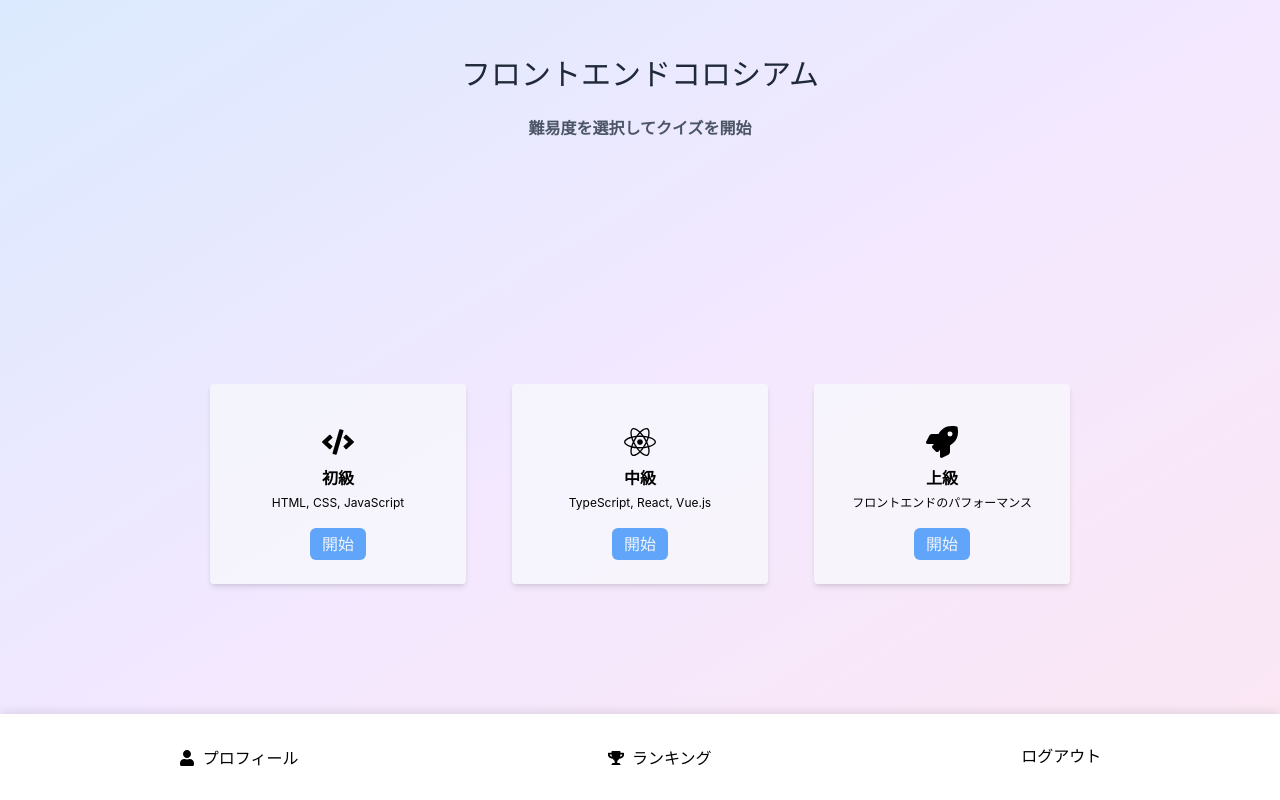
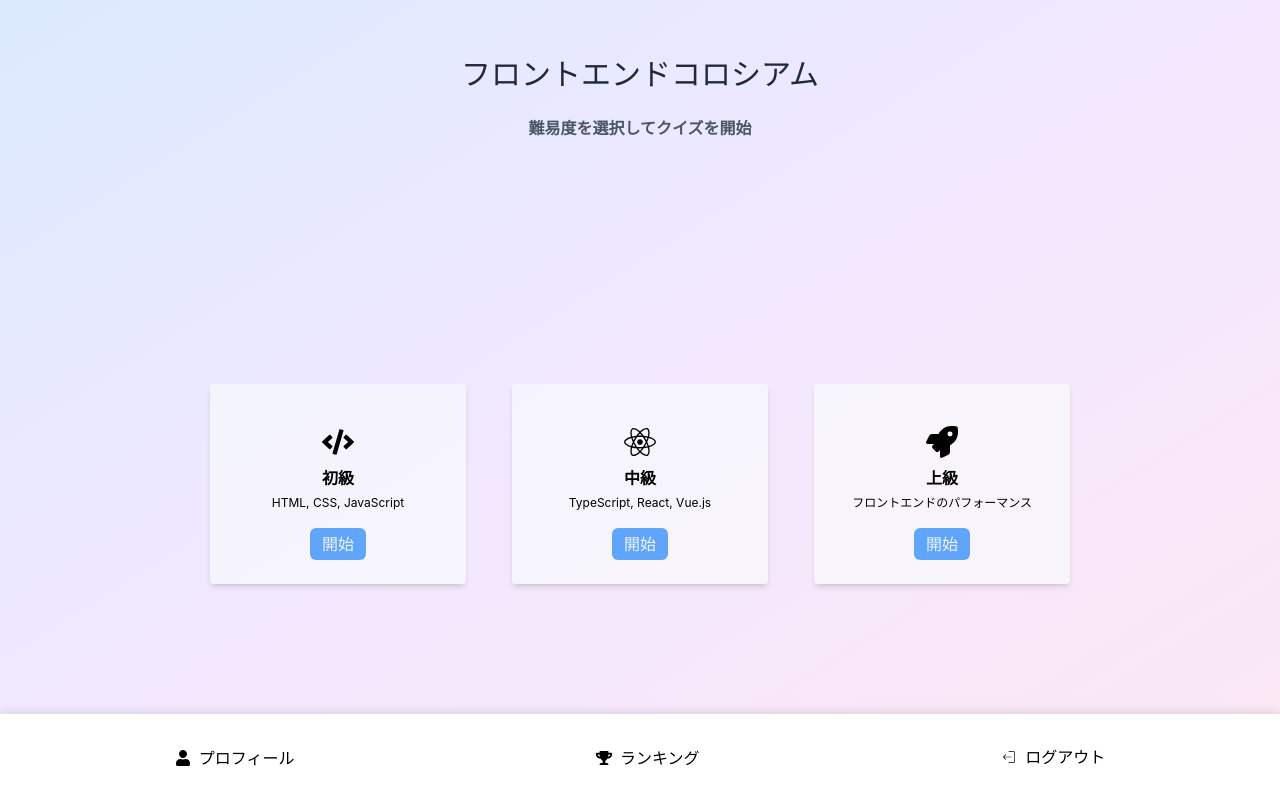
Before and after one commit to shunmakk/frontend-coliseum, a React (Create React App) app in the folder client/: page /start in a window 1280 px wide. Built offline with nearby package versions, Linux system fonts and the light colour scheme; no server answers; sample sign-in values are in the browser's storage.

Commit message:
update: logoutButtonのUI

```diff
--- a/client/src/Components/LogoutButton.tsx
+++ b/client/src/Components/LogoutButton.tsx
@@ -1,6 +1,8 @@
 import React from "react";
 import { auth } from "../firebase";
 import { useNavigate } from "react-router-dom";
+import { Button } from "@chakra-ui/react";
+import { CiLogout } from "react-icons/ci";
 
 const LogoutButton = () => {
   const navigate = useNavigate();
@@ -17,9 +19,16 @@ const LogoutButton = () => {
     return;
   };
   return (
-    <div>
-      <button onClick={handleLogout}>ログアウト</button>
-    </div>
+    <>
+      <Button
+        onClick={handleLogout}
+        leftIcon={<CiLogout />}
+        colorScheme="orange"
+        variant="ghost"
+      >
+        ログアウト
+      </Button>
+    </>
   );
 };
 
```
